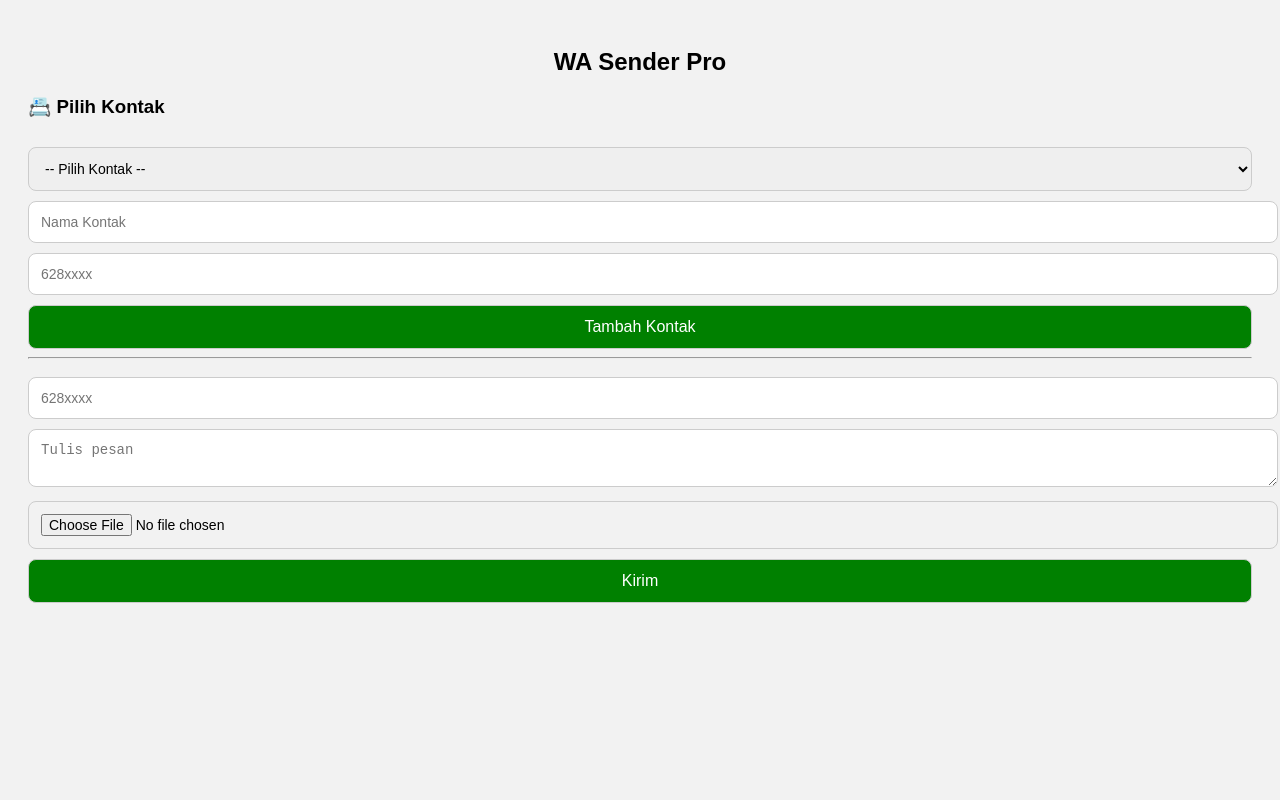
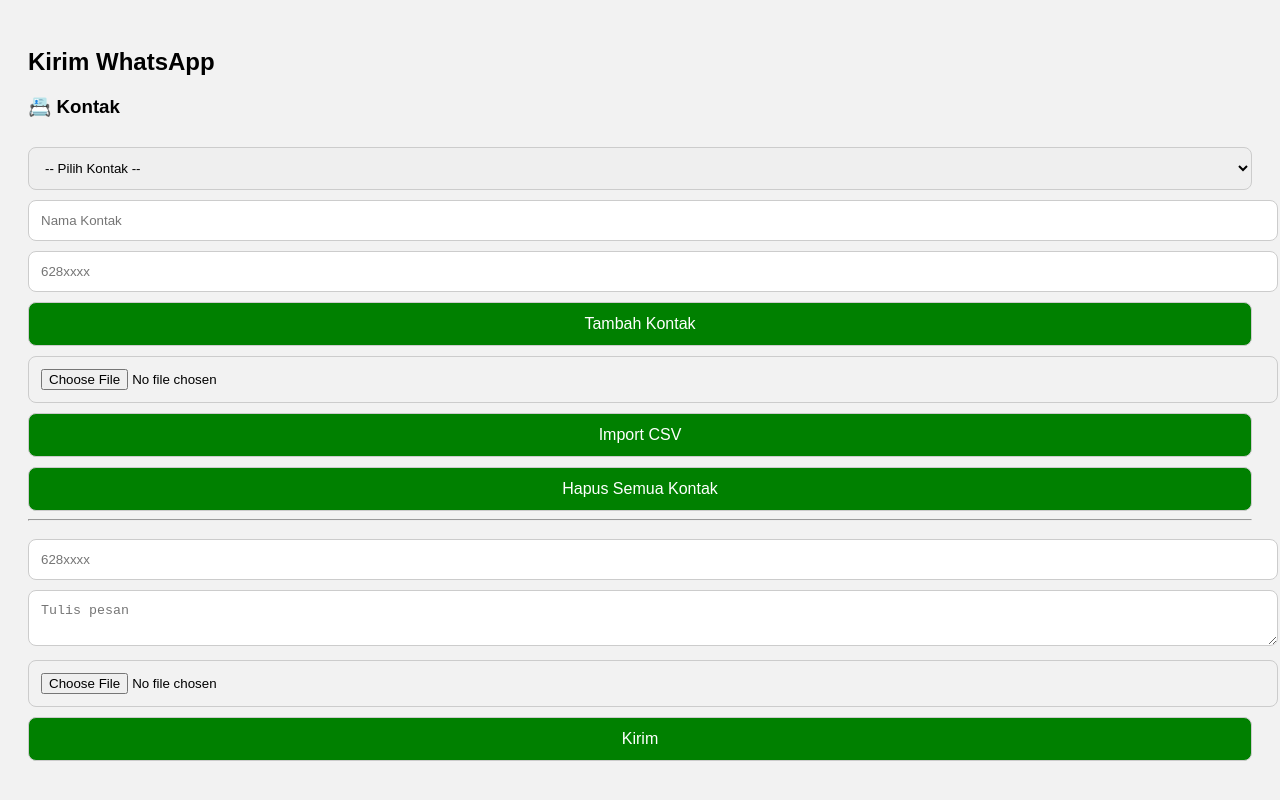
Before and after one commit to amosmarbun86-droid/wa-project, a website: page index.html in a window 1280 px wide. Drawn offline with Linux system fonts and the light colour scheme.

Commit message:
Refactor HTML structure and enhance contact features
Updated title and headings, added CSV import functionality, and implemented contact deletion.

```diff
--- a/index.html
+++ b/index.html
@@ -1,7 +1,7 @@
 <!DOCTYPE html>
 <html>
 <head>
-  <title>WA Sender Pro</title>
+  <title>WA Sender</title>
   <meta name="viewport" content="width=device-width, initial-scale=1">
 
   <style>
@@ -11,24 +11,18 @@
       background: #f2f2f2;
     }
 
-    h2 {
-      text-align: center;
-    }
-
     input, textarea, button, select {
       width: 100%;
       padding: 12px;
       margin-top: 10px;
       border-radius: 8px;
       border: 1px solid #ccc;
-      font-size: 14px;
     }
 
     button {
       background: green;
       color: white;
       font-size: 16px;
-      cursor: pointer;
     }
 
     #previewImg, #previewVideo {
@@ -47,10 +41,11 @@
 
 <body>
 
-<h2>WA Sender Pro</h2>
+<h2>Kirim WhatsApp</h2>
 
 <!-- ================= KONTAK ================= -->
-<h3>📇 Pilih Kontak</h3>
+<h3>📇 Kontak</h3>
+
 <select id="kontakSelect" onchange="isiNomor()">
   <option value="">-- Pilih Kontak --</option>
 </select>
@@ -58,6 +53,11 @@
 <input type="text" id="namaKontak" placeholder="Nama Kontak">
 <input type="text" id="nomorKontak" placeholder="628xxxx">
 <button onclick="tambahKontak()">Tambah Kontak</button>
+
+<input type="file" id="csvFile" accept=".csv">
+<button onclick="importCSV()">Import CSV</button>
+
+<button onclick="hapusKontak()">Hapus Semua Kontak</button>
 
 <hr>
 
@@ -78,7 +78,7 @@
 // ================= CONFIG =================
 const CLOUD_NAME = "dkisbfx29";
 const UPLOAD_PRESET = "ml_default";
-const TOKEN = "ISI_TOKEN_KAMU";
+const TOKEN = ""; // isi token kamu
 
 // ================= KONTAK =================
 let kontak = JSON.parse(localStorage.getItem("kontak")) || [];
@@ -115,6 +115,50 @@
   if (index !== "") {
     document.getElementById("nomor").value = kontak[index].nomor;
   }
+}
+
+function hapusKontak() {
+  if (confirm("Hapus semua kontak?")) {
+    localStorage.removeItem("kontak");
+    kontak = [];
+    renderKontak();
+  }
+}
+
+// ================= IMPORT CSV =================
+function importCSV() {
+  const file = document.getElementById("csvFile").files[0];
+  if (!file) {
+    alert("Pilih file CSV dulu!");
+    return;
+  }
+
+  const reader = new FileReader();
+
+  reader.onload = function(e) {
+    const text = e.target.result;
+    const rows = text.split("\n");
+
+    rows.forEach((row, index) => {
+      if (index === 0) return;
+
+      let [nama, nomor] = row.split(",");
+
+      if (nama && nomor) {
+        kontak.push({
+          nama: nama.trim(),
+          nomor: nomor.trim()
+        });
+      }
+    });
+
+    localStorage.setItem("kontak", JSON.stringify(kontak));
+    renderKontak();
+
+    alert("Import CSV berhasil!");
+  };
+
+  reader.readAsText(file);
 }
 
 // ================= PREVIEW =================
@@ -189,7 +233,7 @@
     await fetch("https://api.fonnte.com/send", {
       method: "POST",
       headers: {
-        "Authorization": TOKEN,
+        "Authorization": "hMYEWfgYSGSw6KK81TN6",
         "Content-Type": "application/json"
       },
       body: JSON.stringify(body)
```
